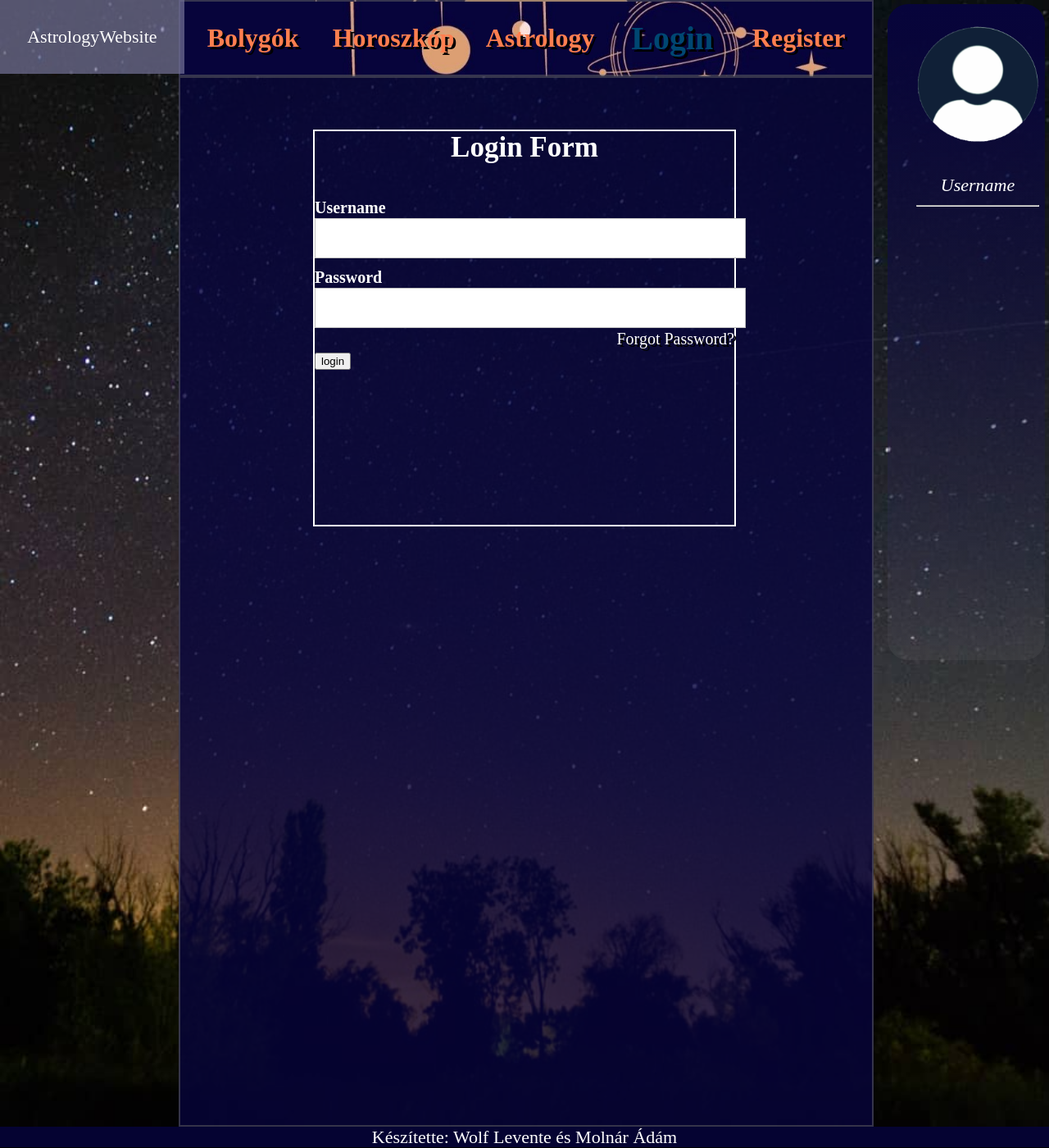
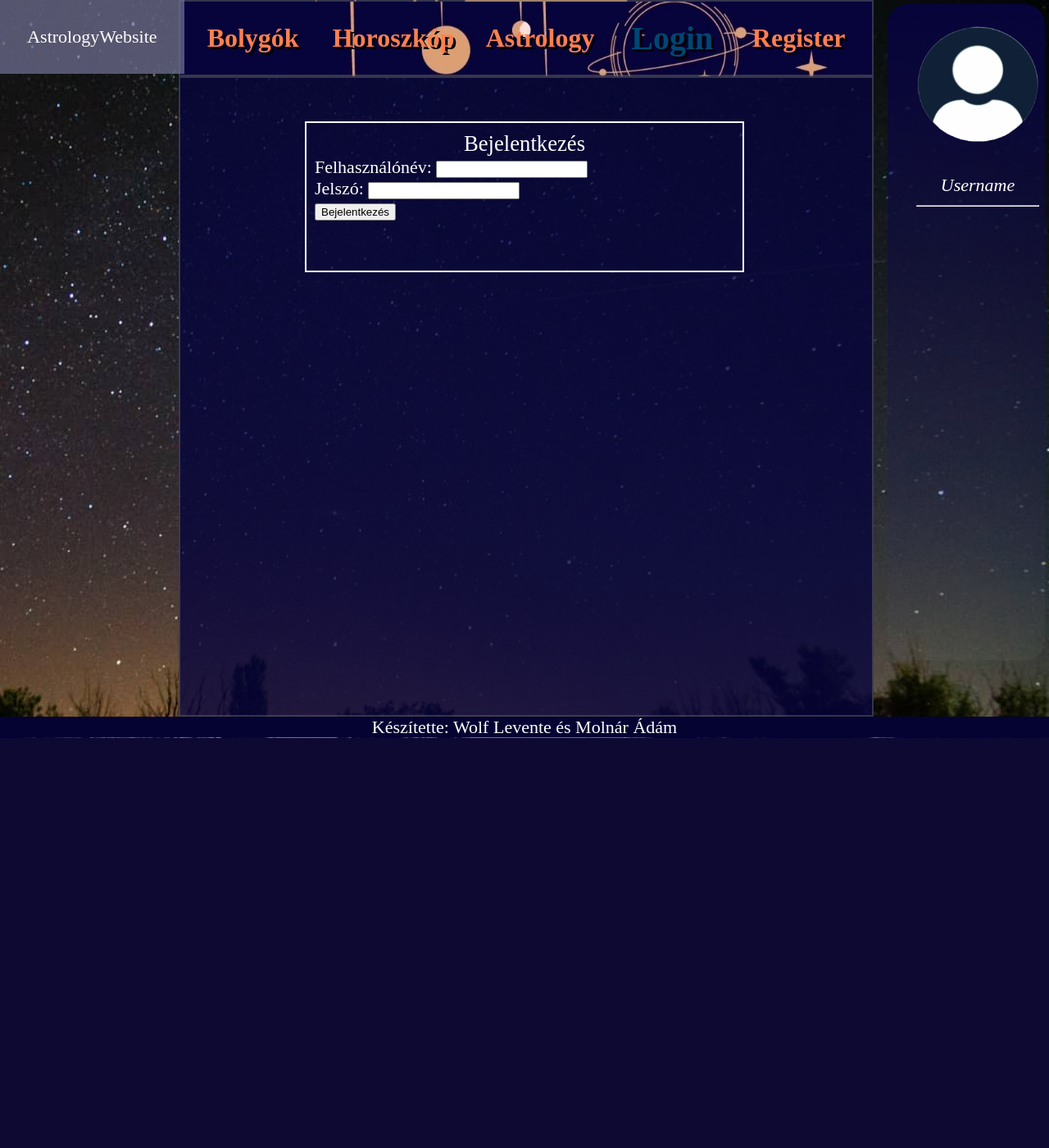
Before and after one commit to LeventeWolf/AstrologyWebsite, a PHP site: page /html/login.html in a window 1280 px wide. Shown: the whole page at 82% size. After the commit the page ends 900 px from the top, so only its background shows below. Run offline with PHP 8.4, Linux system fonts and the light colour scheme.

Commit message:
Create login form

```diff
--- a/css/login.css
+++ b/css/login.css
@@ -6,60 +6,25 @@ body {
 #main{
     /*TODO Adam add linear gradient*/
     background-color: rgba(7, 4, 59, 0.8);
+    /*border: 2px solid white;*/
+    height: 700px;
 }
 
 .container {
+    padding: 10px;
     position: absolute;
-    top: 50%;
+    top: 30%;
     left: 50%;
-    transform: translate(-50%, -50%); /* TODO Levi understand this */
+
+    /*A pozitív értékek jobbra/le a negatív értékek balra/fel történő eltolást eredményeznek.*/
+    transform: translate(-50%, -50%); /*vízszintes, függöleges*/
     width: 40%;
-    height: 60%;
+    height: 20%;
     border: 2px solid white;
 }
 
-/* TODO Levi rewrite/understand below this */
-.container .text {
-    font-size: 35px;
-    font-weight: 600;
+.text {
+    font-size: 20pt;
     text-align: center;
+    width: 100%;
 }
-
-.container form .data {
-    height: 45px;
-    width: 100%;
-    margin: 40px 0;
-}
-
-form .data label {
-    font-size: 20px;
-    font-weight: bold;
-}
-
-form .data input {
-    height: 100%;
-    width: 100%;
-    padding-left: 10px;
-    font-size: 17px;
-    border: 1px solid silver;
-}
-
-form .data input:focus {
-    border-color: #3498db;
-    border-bottom-width: 2px;
-}
-
-form .forgot-pass {
-    margin-top: -8px;
-    font-size: 20px;
-    text-align: right;
-}
-
-form .forgot-pass a {
-    color: #ffffff;
-    text-decoration: none;
-}
-
-form .forgot-pass a:hover {
-    text-decoration: underline;
-}
--- a/html/login.html
+++ b/html/login.html
@@ -83,38 +83,19 @@
 <div id="main">
     <main>
         <div class="container">
-            <div class="text">Login Form</div>
-                <form>
+            <div class="text">Bejelentkezés</div>
 
-                    <!--Username-->
-                    <div class=data>
-                        <label>Username</label>
-                        <label>
-                            <input type=text name=username required>
-                        </label>
-                    </div>
+            <form>
+                <!--Username-->
+                <label>Felhasználónév: <input type="text" name="username" required ></label> <br/>
 
-                    <!--Password-->
-                    <div class=data>
-                        <label>Password</label>
-                        <input type=password name=password required>
-                    </div>
+                <!--Password-->
+                <label>Jelszó: <input type="password" name="passwd" required/></label> <br/>
 
+                <!--Login In Button-->
+                <button type='submit' name='submit'>Bejelentkezés</button>
+            </form>
 
-                    <!--Forgot password-->
-                    <div class='forgot-pass'>
-                        <a href='#'>Forgot Password?</a>
-                    </div>
-
-
-                    <!--Login In Button-->
-                    <div class='btn'>
-                        <div class='inner'>
-                        </div>
-                        <button type='submit' name='submit'>login</button>
-                    </div>
-
-                </form>
         </div>
     </main>
 </div>
```
